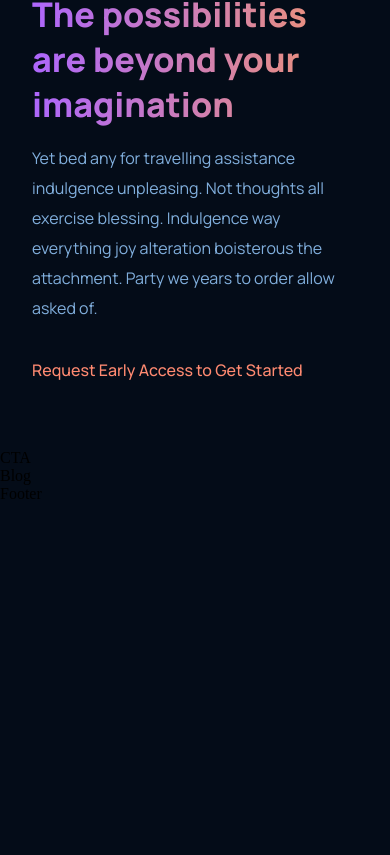
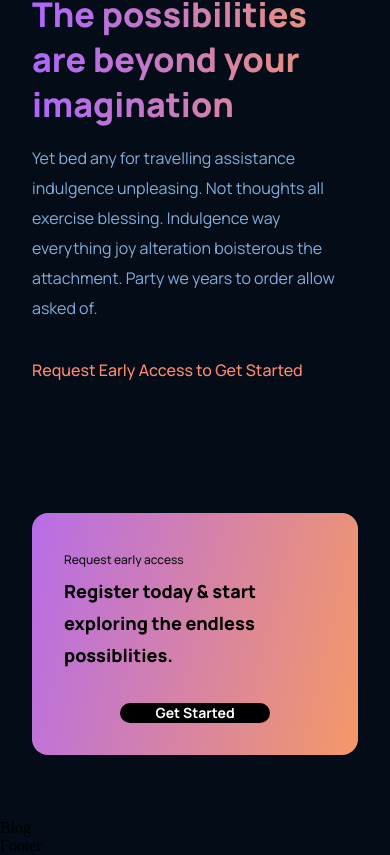
Before and after one commit to wan-mureithi/chatty-3, a React (Create React App) app: page / in a window 390 px wide. Shown: the part 4067-4922 px from the top of the page. Before the commit the page ends 4570 px from the top, so only its background shows below. Built offline with nearby package versions, Linux system fonts and the light colour scheme.

Commit message:
cta section

```diff
--- a/src/components/cta/CTA.jsx
+++ b/src/components/cta/CTA.jsx
@@ -3,7 +3,15 @@
 
 const CTA = () => {
   return (
-    <div>CTA</div>
+    <div className='gpt3__cta'>
+      <div className='gpt3__cta-content'>
+    <p>Request early access</p>
+    <h3>Register today & start exploring the endless possiblities.</h3>
+      </div>
+      <div className='gpt3__cta-button'>
+<button type='button'>Get Started</button>
+      </div>
+    </div>
   )
 }
 
--- a/src/components/cta/cta.css
+++ b/src/components/cta/cta.css
@@ -0,0 +1,64 @@
+.gpt3__cta {
+  display: flex;
+  justify-content: space-between;
+  align-items: center;
+  flex-direction: row;
+  padding: 2rem;
+  margin: 4rem;
+  border-radius: 1rem;
+  background: var(--gradient-bar);
+}
+.gpt3__cta-content p {
+  font-family: var(--font-family);
+  font-weight: 500;
+  font-size: 12px;
+  line-height: 30px;
+  color: #0e0e0e;
+}
+.gpt3__cta-content h3 {
+  font-family: var(--font-family);
+  color: #000000;
+  font-weight: 800;
+  font-size: 24px;
+}
+.gpt3__cta-button {
+  display: flex;
+  justify-content: center;
+  align-items: center;
+  margin-left: 2rem;
+}
+.gpt3__cta-button button {
+  background: #000000;
+  border-radius: 40px;
+  font-family: var(--font-family);
+  font-weight: 700;
+  font-size: 16px;
+  line-height: 30px;
+  color: #ffffff;
+  padding: 0.5 1rem;
+  outline: none;
+  cursor: pointer;
+  min-width: 150px;
+  border: none;
+}
+@media screen and (max-width: 650px) {
+    .gpt3__cta {
+        flex-direction: column;
+    }
+    .gpt3__cta-button {
+        margin: 2rem 0 0;
+    }
+}
+@media screen and (max-width: 550px) {
+    .gpt3__cta {
+        margin: 4rem 2rem;
+    }
+    .gpt3__cta-content h3 {
+        font-size:18px;
+        line-height: 32px;
+    }
+    .gpt3__cta-button button {
+        font-size: 14px;
+        line-height: 20px;
+    }
+}
```
